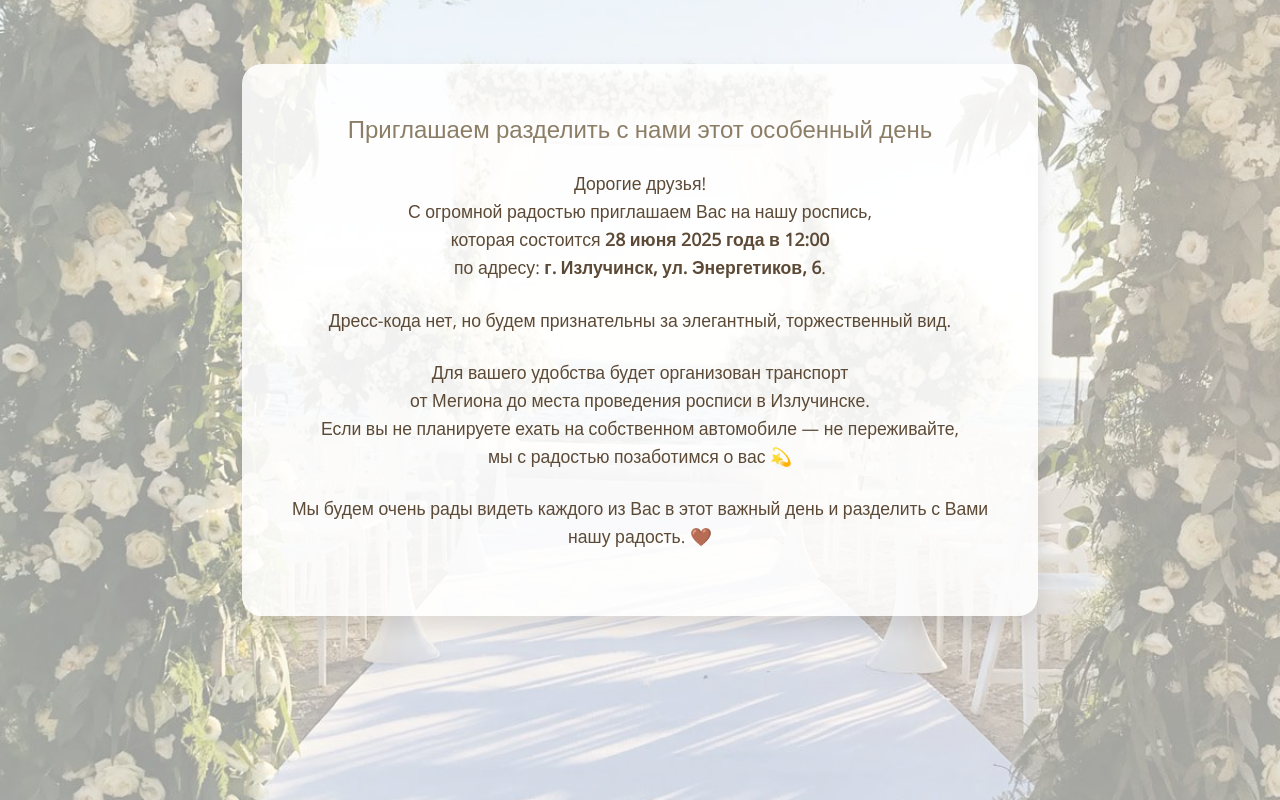
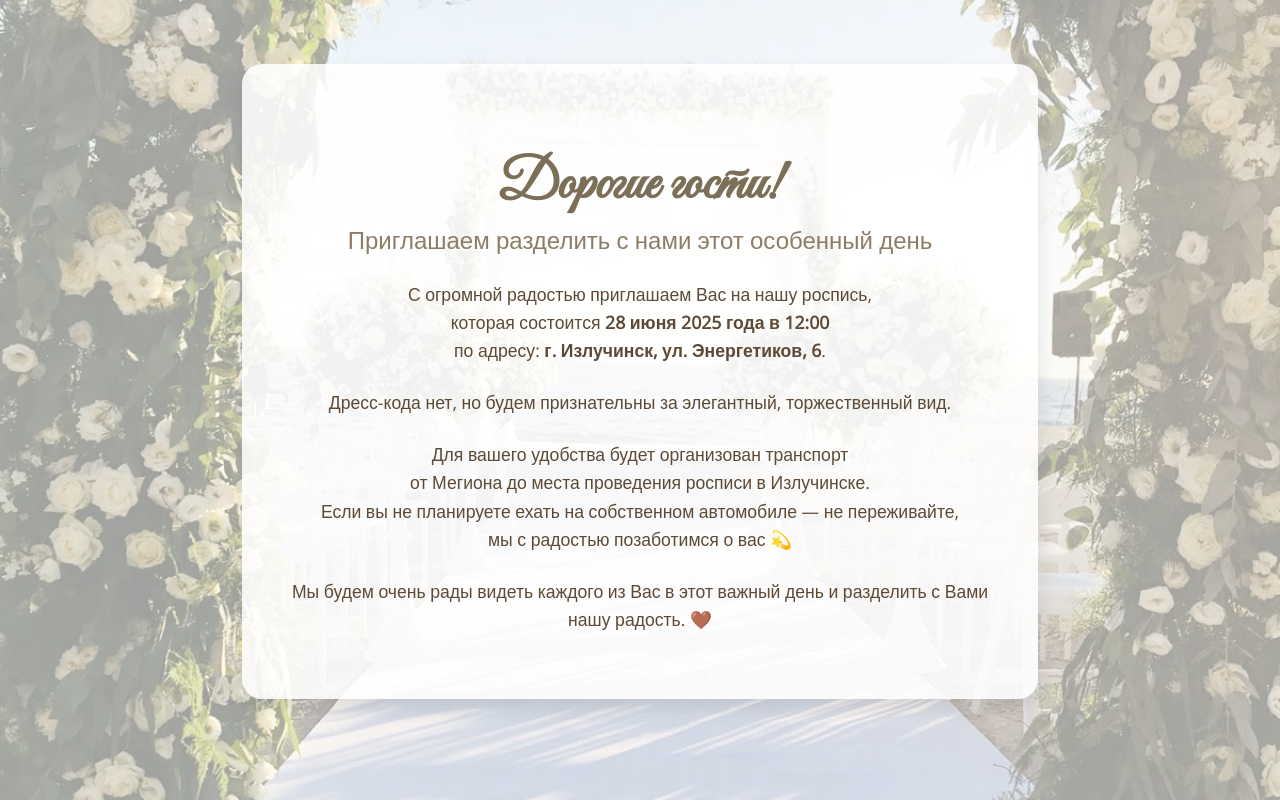
Before and after one commit to pashhhch/wedding, a plain HTML site: page index.html in a window 1280 px wide. Drawn offline with nearby package versions, Linux system fonts and the light colour scheme.

Commit message:
Update index.html

```diff
--- a/index.html
+++ b/index.html
@@ -90,9 +90,9 @@
 </head>
 <body>
   <div class="container">
+    <h1>Дорогие гости!</h1>
     <h2>Приглашаем разделить с нами этот особенный день</h2>
     <p>
-      Дорогие друзья!<br />
       С огромной радостью приглашаем Вас на нашу роспись,<br />
       которая состоится <strong>28 июня 2025 года в 12:00</strong><br />
       по адресу: <strong>г. Излучинск, ул. Энергетиков, 6</strong>.
```
